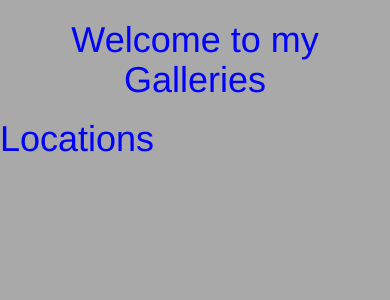
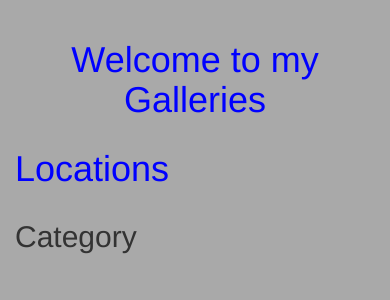
Before and after one commit to josphat-otieno/Django-Gallery, a Django app: page / in a window 390 px wide. Shown: the part 94-394 px from the top of the page. Run offline with Django 3.2, Linux system fonts and the light colour scheme; data that the repository does not hold is empty; some libraries are stand-ins or nearby versions.

Commit message:
style the index page

```diff
--- a/gallery/templates/all-gallery/index.html
+++ b/gallery/templates/all-gallery/index.html
@@ -3,18 +3,30 @@
 {% block content %}
 {{block.super}}
 
-    <div>
+    <div class="container-fluid">
         <h1 class="text-center">Welcome to my Galleries</h1>
 
+        <div class="row">
+            <div class="col-md-2"><h1>Locations</h1>
+                {% for location in locations %}
+                   <a href="location/{{location.location_name}}"><h1>{{location.location_name}}</h1></a>
+                {% endfor %}
+             </div>
+             <div class="col-md-8" style="display: flex;">
                  {% for image in images %}
-            <h2 class="text-center"> {{ image.image_name }}</h2>
                 <a href="{% url 'image' image.id %}"><img src="{{image.image.url}}" class="img-responsive"  alt="Image" style="height: 200px; width: 200px;"></a>
                 {{image.location}}
                 {% endfor %}
+            </div>
+            <div class="col-md-2">
+                <h2>Category</h2>
+                {% for category in categories %}
+                    {{category.category_name}}
 
-                <h1>Locations</h1>
-            {% for location in locations %}
-               <a href="location/{{image.location}}"><h1>{{location.location_name}}</h1></a>
                 {% endfor %}
             </div>
+        </div>
+
+</div>
+
 {% endblock %}
```
Also changed, not shown: gallery/templates/all-gallery/location.html (+6 -2 lines), media/galleries/kip1.jpeg (added), media/galleries/kip3.jpg (added), media/galleries/zebras.jpg (added). Lines whose indentation alone changed are shown as unchanged.
